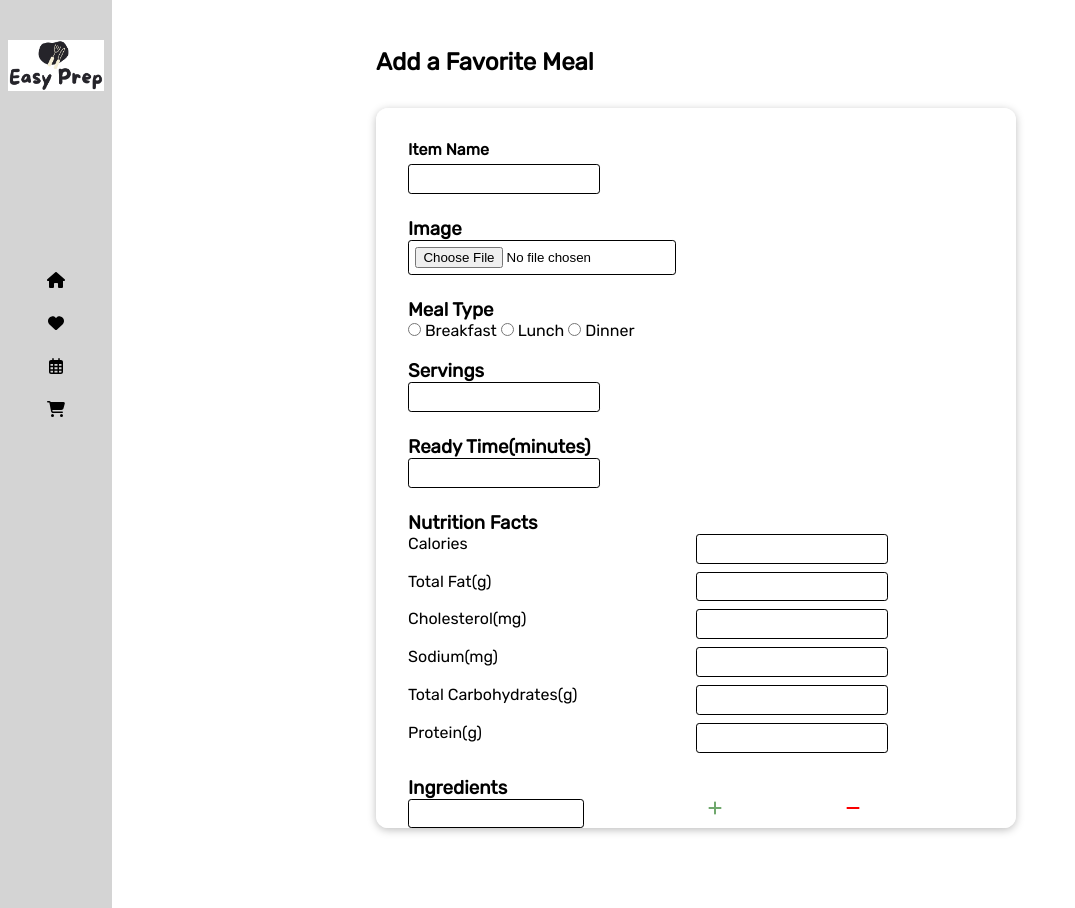
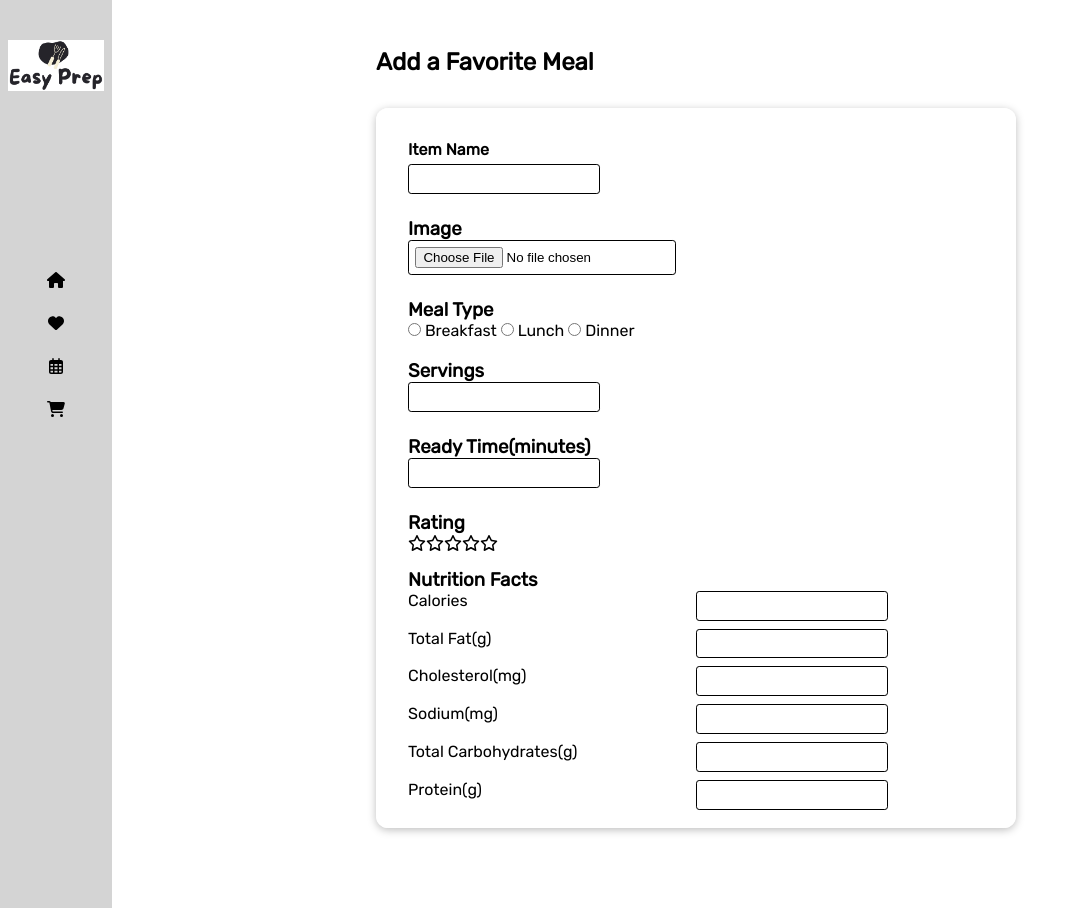
Before and after one commit to 06kaylee/easy-prep, a Vue app in the folder frontend/: page /favorite-meals/add in a window 1280 px wide. Shown: the whole page, without its empty margins (0-1075 px from the left). Built offline with nearby package versions, Linux system fonts and the light colour scheme.

Commit message:
EP-12 adds rating to model and favorite meal forms

```diff
--- a/frontend/src/components/favorite-meals/AddFavoriteMealForm.vue
+++ b/frontend/src/components/favorite-meals/AddFavoriteMealForm.vue
@@ -69,6 +69,17 @@
 				name="ready-time"
 				v-model="readyTime"
 			/>
+		</div>
+
+		<h3>Rating</h3>
+		<div class="form-control">
+			<span v-for="index in 5" :key="index">
+				<favorite-meal-item-rating
+					@star-clicked="setRange"
+					:clicked="isStarIncluded(index)"
+					:index="index"
+				></favorite-meal-item-rating>
+			</span>
 		</div>
 
 		<!-- Nutrition Facts -->
@@ -185,8 +196,12 @@
 
 <script>
 import FavoriteMealService from "../../services/FavoriteMealService";
+import FavoriteMealItemRating from "./FavoriteMealItemRating.vue";
 
 export default {
+	components: {
+		FavoriteMealItemRating,
+	},
 	data() {
 		return {
 			itemName: "",
@@ -206,6 +221,7 @@ export default {
 			steps: [""],
 			notes: [""],
 			userInput: true,
+			starRange: [],
 		};
 	},
 	methods: {
@@ -228,6 +244,15 @@ export default {
 			};
 			reader.readAsDataURL(file);
 		},
+		setRange(index) {
+			this.starRange = [];
+			for (let i = 1; i <= index; i++) {
+				this.starRange.push(i);
+			}
+		},
+		isStarIncluded(index) {
+			return this.starRange.includes(index);
+		},
 		async submitForm() {
 			const newImg = new Image();
 			newImg.src = this.img;
@@ -237,6 +262,7 @@ export default {
 				mealType: this.mealType,
 				servings: this.servings,
 				readyTime: this.readyTime,
+				rating: this.starRange,
 				nutritionFacts: this.nutritionFacts,
 				ingredients: this.ingredients,
 				steps: this.steps,
--- a/frontend/src/components/favorite-meals/EditFavoriteMealForm.vue
+++ b/frontend/src/components/favorite-meals/EditFavoriteMealForm.vue
@@ -95,6 +95,18 @@
 				v-model="selectedMeal.readyTime"
 				:readonly="selectedMeal.recipeUrl"
 			/>
+		</div>
+
+		<!-- rating -->
+		<div class="form-control">
+			<label for="rating" id="rating-label">Rating</label>
+			<span v-for="index in 5" :key="index">
+				<favorite-meal-item-rating
+					@star-clicked="setRange"
+					:clicked="isStarIncluded(index)"
+					:index="index"
+				></favorite-meal-item-rating>
+			</span>
 		</div>
 
 		<!-- Nutrition Facts -->
@@ -256,8 +268,12 @@
 
 <script>
 import FavoriteMealService from "../../services/FavoriteMealService";
+import FavoriteMealItemRating from "./FavoriteMealItemRating.vue";
 
 export default {
+	components: {
+		FavoriteMealItemRating,
+	},
 	data() {
 		return {
 			selectedMeal: null,
@@ -283,6 +299,15 @@ export default {
 		},
 		removeField(index, fieldType) {
 			fieldType.splice(index, 1);
+		},
+		setRange(index) {
+			this.selectedMeal.rating = [];
+			for (let i = 1; i <= index; i++) {
+				this.selectedMeal.rating.push(i);
+			}
+		},
+		isStarIncluded(index) {
+			return this.selectedMeal.rating.includes(index);
 		},
 	},
 	async created() {
--- a/frontend/src/components/favorite-meals/FavoriteMealItem.vue
+++ b/frontend/src/components/favorite-meals/FavoriteMealItem.vue
@@ -4,33 +4,36 @@
 			<div class="FavoriteMealItem_recipeContent_imgContainer">
 				<img :src="mealImgLink" :alt="itemName" />
 			</div>
-			<h3 class="FavoriteMealItem_recipeContent_name" :title="itemName">{{ itemName }}</h3>
+			<h3 class="FavoriteMealItem_recipeContent_name" :title="itemName">
+				{{ itemName }}
+			</h3>
 			<p class="FavoriteMealItem_recipeContent_label">Intermediate</p>
 			<div class="FavoriteMealItem_recipeContent_fastInfo">
-				<p><span>{{ readyTime }}</span> minutes</p>
-				<p><span>{{ servings }}</span> servings</p>
+				<p>
+					<span>{{ readyTime }}</span> minutes
+				</p>
+				<p>
+					<span>{{ servings }}</span> servings
+				</p>
 			</div>
 			<div class="FavoriteMealItem_recipeContent_rating">
 				<span v-for="index in 5" :key="index">
-					<favorite-meal-item-rating></favorite-meal-item-rating>
+					<font-awesome-icon
+						v-if="isStarIncluded(index)"
+						:icon="['fas', 'star']"
+					/>
+					<font-awesome-icon v-else :icon="['far', 'star']" />
 				</span>
 			</div>
 		</div>
 		<div class="FavoriteMealItem_btnContainer">
-			<base-button link :to="favoriteMealDetailLink">
-				See More
-			</base-button>
+			<base-button link :to="favoriteMealDetailLink"> See More </base-button>
 		</div>
 	</base-card>
 </template>
 
 <script>
-import FavoriteMealItemRating from "./FavoriteMealItemRating.vue";
-
 export default {
-	components: {
-		FavoriteMealItemRating
-	},
 	props: {
 		id: {
 			type: String,
@@ -46,12 +49,16 @@ export default {
 		},
 		readyTime: {
 			type: Number,
-			required: true
+			required: true,
+		},
+		rating: {
+			type: Array,
+			required: true,
 		},
 		servings: {
 			type: Number,
-			required: true
-		}
+			required: true,
+		},
 	},
 	computed: {
 		favoriteMealDetailLink() {
@@ -61,6 +68,11 @@ export default {
 			return this.img === "sample-logo.jpg"
 				? require("../../assets/" + this.img)
 				: this.img;
+		},
+	},
+	methods: {
+		isStarIncluded(index) {
+			return this.rating.includes(index);
 		},
 	},
 };
--- a/frontend/src/components/favorite-meals/FavoriteMealItemRating.vue
+++ b/frontend/src/components/favorite-meals/FavoriteMealItemRating.vue
@@ -1,13 +1,31 @@
 <template>
-    <span>
-		<font-awesome-icon :icon="['far', 'star']" />
-    </span>
+	<span>
+		<font-awesome-icon
+			v-if="clicked"
+			:icon="['fas', 'star']"
+			@click="clickedStar"
+		/>
+		<font-awesome-icon v-else :icon="['far', 'star']" @click="clickedStar" />
+	</span>
 </template>
 
 <script>
 export default {
-    props: {
-
-    }
-}
+	props: {
+		index: {
+			type: Number,
+			required: true,
+		},
+		clicked: {
+			type: Boolean,
+			default: false,
+		},
+	},
+	emits: ["star-clicked"],
+	methods: {
+		clickedStar() {
+			this.$emit("star-clicked", this.index);
+		},
+	},
+};
 </script>
--- a/frontend/src/views/favorite-meals/FavoriteMeals.vue
+++ b/frontend/src/views/favorite-meals/FavoriteMeals.vue
@@ -22,6 +22,7 @@
 					:item-name="favoriteMeal.itemName"
 					:img="favoriteMeal.img"
 					:ready-time="favoriteMeal.readyTime"
+					:rating="favoriteMeal.rating"
 					:servings="favoriteMeal.servings"
 				></favorite-meal-item>
 			</div>
```
Also changed, not shown: 1 other file (tests, documents, lock files or other folders).
